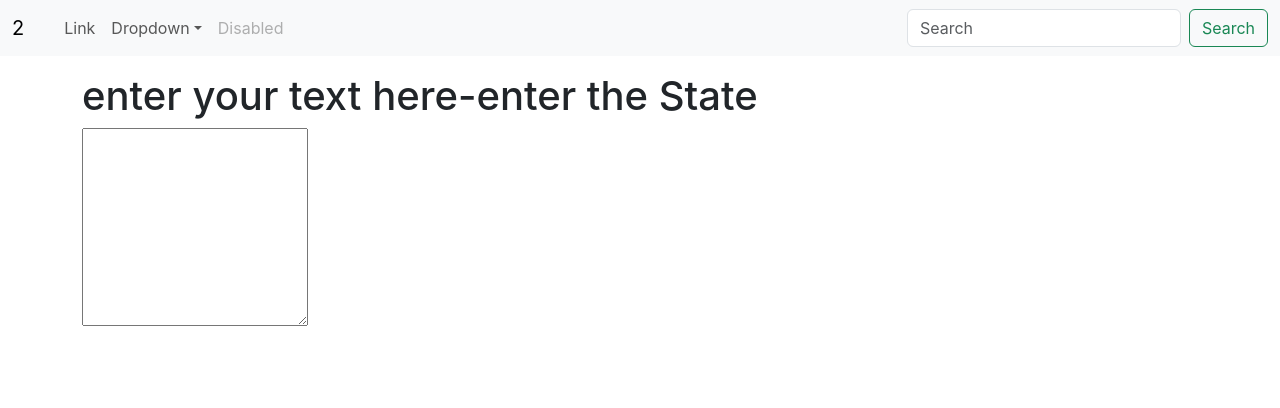
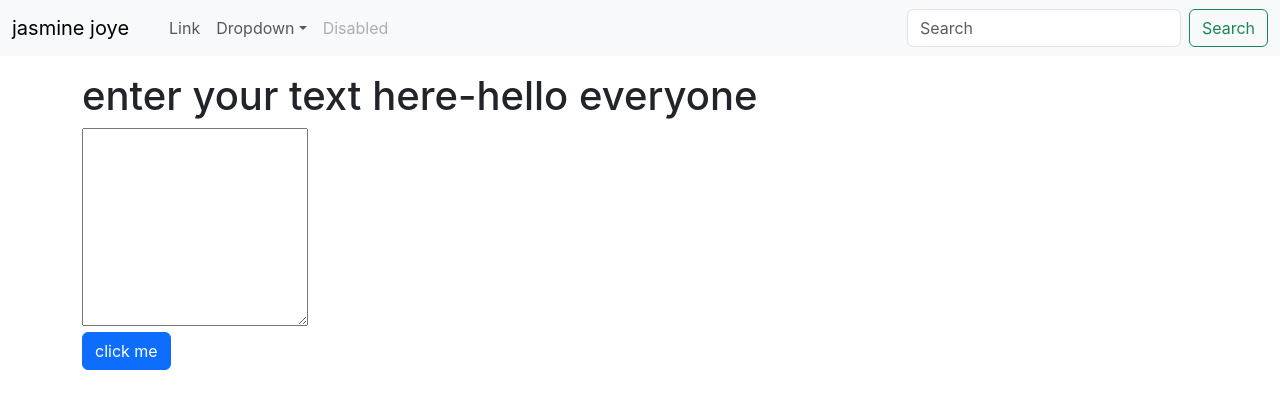
Before and after one commit to jasminejoye86-bot/my-app, a React (Create React App) app: page / in a window 1280 px wide. Shown: the top 408 px of the page. Built offline with nearby package versions, Linux system fonts and the light colour scheme.

Commit message:
new concept of hook

```diff
--- a/src/App.js
+++ b/src/App.js
@@ -1,15 +1,16 @@
 import logo from './logo.svg';
 import './App.css';
-import Navbar from './component/Navbar';
-import TextForm from './component/textForm';
+import Navbar from './components/Navbar';
+import TextForm from './components/TextForm';
 function App() {
   return (
     <>
-      <Navbar title={2} />
+      <Navbar title="jasmine joye" />
       <div className="container my-3">
         <TextForm heading="enter your text here" />
       </div>
     </>
+
   );
 }
 
--- a/src/component/textForm.js
+++ /dev/null
@@ -1,13 +0,0 @@
-import React, { useState } from 'react'
-
-export default function textForm(props) {
-    const [text, setText] = useState('enter the State');
-    return (
-        <div>
-            <h1>{props.heading}-{text}</h1>
-            <div className="mb-8">
-                <textarea name="" id="" rows="8"></textarea>
-            </div>
-        </div>
-    )
-}
--- a/src/component/Navbar.js
+++ b/src/components/Navbar.js
@@ -6,7 +6,7 @@ export default function Navbar(props) {
         <nav className="navbar navbar-expand-lg bg-body-tertiary">
             <div className="container-fluid">
                 <a className="navbar-brand" href="/">{props.title}</a>
-                <button className="navbar-toggler" type="button" data-bs-toggle="collapse" data-bs-target="/navbarSupportedContent" aria-controls="navbarSupportedContent" aria-expanded="false" aria-label="Toggle navigation">
+                <button className="navbar-toggler" type="button" data-bs-toggle="collapse" data-bs-target="#navbarSupportedContent" aria-controls="navbarSupportedContent" aria-expanded="false" aria-label="Toggle navigation">
                     <span className="navbar-toggler-icon"></span>
                 </button>
                 <div className="collapse navbar-collapse" id="navbarSupportedContent">
@@ -41,7 +41,13 @@ export default function Navbar(props) {
         </nav>
     )
 }
+
 Navbar.propTypes = {
     title: PropTypes.string,
     About: PropTypes.string
 }
+
+Navbar.defaultProps = {
+    title: 'My Website',
+    About: 'About Us'
+}
--- /dev/null
+++ b/src/components/TextForm.js
@@ -0,0 +1,14 @@
+import React, { useState } from 'react'
+export default function TextForm(props) {
+  const [text, setText] = useState("hello everyone");
+  return (
+    <div>
+      <h1>{props.heading}-{text}</h1>
+      <div className="mb-3">
+        <textarea name="" id="" rows="8" ></textarea><br />
+        <button className="btn btn-primary">click me</button>
+      </div>
+    </div>
+
+  )
+}
```
